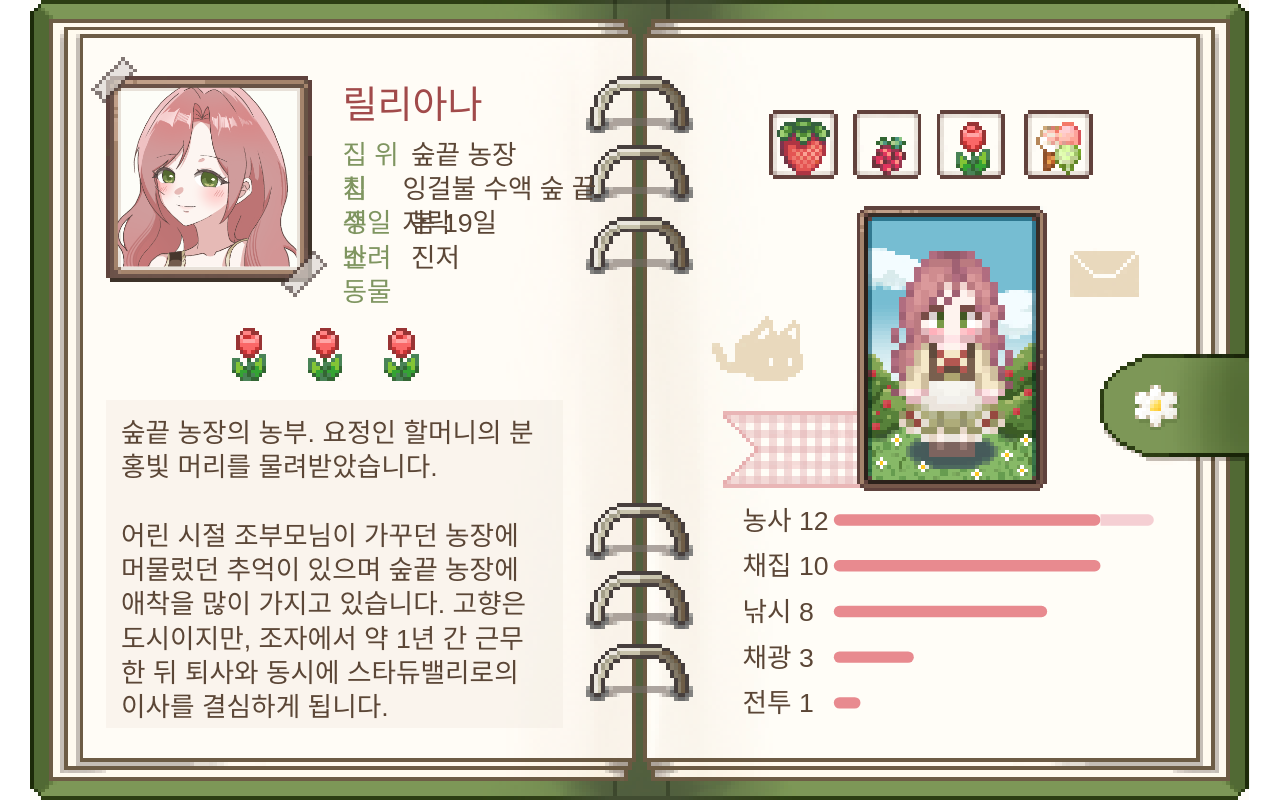
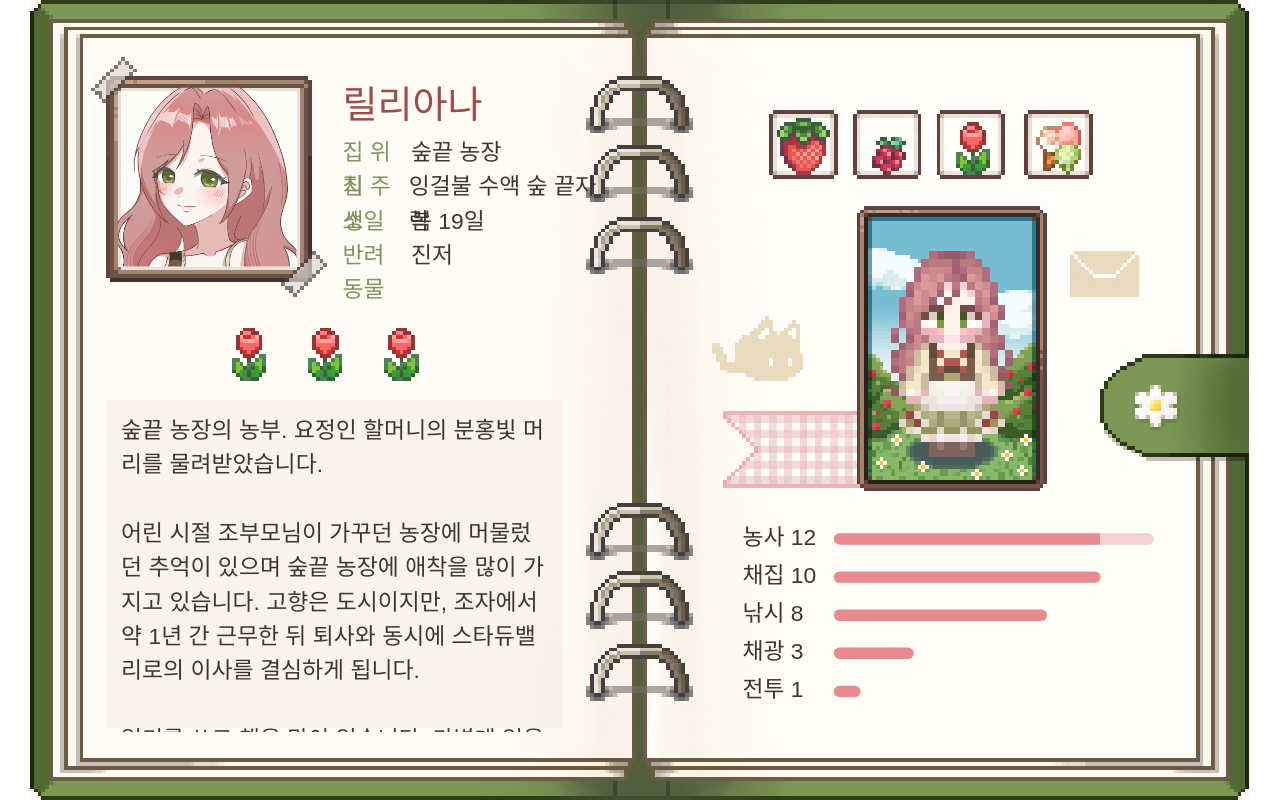
Before and after one commit to kindsmile193163-blip/diary, a plain HTML site: page index.html in a window 1280 px wide. Drawn offline with Linux system fonts and the light colour scheme; a web font is replaced by a local one.

Commit message:
Update index.html
일단 수정1

```diff
--- a/index.html
+++ b/index.html
@@ -5,21 +5,20 @@
 <meta name="viewport" content="width=device-width, initial-scale=1">
 <title>캐릭터 소개</title>
 <style>
-/* 미생체: 눈누 CDN 주소로 불러옵니다 (폰트 파일을 저장소에 올리지 않음) */
+/* 미생체: 눈누 CDN 주소로 */
 @font-face{font-family:'SDMiSaeng';src:url('https://cdn.jsdelivr.net/gh/projectnoonnu/noonfonts_two@1.0/SDMiSaeng.woff') format('woff');font-weight:normal;font-display:swap}
 
 :root{
-  --paper:#fdfbf6;   /* 다이어리 종이색 (스포이드로 찍은 색으로 바꾸세요) */
-  --ink:#5b4636;     /* 글자색 */
-  --accent:#a14a4a;  /* 이름·제목 강조색 */
-  --bs:2;            /* box.png 모서리 두께(px). 6x6 이미지면 2, 9x9면 3 */
+  --paper:#fdfbf6;   /* 다이어리 바탕 */
+  --ink:#403531;     /* 글자 */
+  --accent:#a14a4a;  /* 이름이랑 제목 강조 */
+  --bs:2;            /* box.png 모서리 두께(px) */
 
-  /* ① 초상화가 들어갈 위치/크기 (액자 안쪽) */
+  /* 초상화 위치랑 크기 */
   --px:23px; --py:23px; --ps:47px;
-  /* ⑤ 전신 이미지의 위치/크기. 둘 다 50x75 로 만들었다면 아래 그대로 쓰면 됩니다.
-     (평소 이미지가 16x32 라면 --ax:9px; --ay:5px; --aw:32px; --ah:64px; 로 바꾸세요) */
-  --ax:0px; --ay:0px; --aw:50px; --ah:75px;   /* body.png (평소) */
-  --bx:0px; --by:0px; --bw:50px; --bh:75px;   /* body.gif (호버) */
+  /* 스프라이트 위치랑 크기, 50*75px기준. */
+  --ax:0px; --ay:0px; --aw:50px; --ah:75px;   /* body.png */
+  --bx:0px; --by:0px; --bw:50px; --bh:75px;   /* body.gif */
 }
 
 *{box-sizing:border-box;margin:0;padding:0}
@@ -29,57 +28,56 @@ body{display:flex;align-items:center;justify-content:center;overflow:hidden;
 button{appearance:none;font:inherit;color:inherit;background:none;border:0;cursor:pointer}
 img{display:block;image-rendering:pixelated}
 
-/* 320x210 기준으로 만들고 JS가 임베드 크기에 맞춰 확대합니다 */
+/* 320x210 기준, 임베드 시 확대 */
 #wrap{position:relative;width:320px;height:210px}
 #stage{position:absolute;left:0;top:0;width:320px;height:210px;transform-origin:0 0;
   background:var(--paper) url(images/background.png) 0 0/320px 210px;image-rendering:pixelated;
-  font-size:7px;line-height:9px;overflow:hidden}
+  font-size:6px;line-height:9px;overflow:hidden}
 #stage>*{position:absolute}
 
-/* 도트 테두리 박스 (9-slice): images/box.png 한 장으로 어떤 크기든 늘어납니다.
-   가운데는 투명하게 그리면 --paper 색이 비칩니다. 파일이 없으면 실선 테두리로 대체됩니다. */
+/* 텍박 우땨땨 */
 .box{border:calc(var(--bs)*1px) solid #8a7766;border-image:url(images/box.png) var(--bs) stretch;
   background:var(--paper);background-clip:padding-box;image-rendering:pixelated}
 
-/* 호버(터치 기기는 탭)하면 이미지 교체 */
+/* 호버 이미지 교체 */
 .swap{overflow:hidden}
 .swap img{position:absolute;inset:0;width:100%;height:100%}
 .swap .b{opacity:0}
 .swap:not(.missing):hover .b,.swap:not(.missing).on .b{opacity:1}
 .swap:not(.missing):hover .a,.swap:not(.missing).on .a{opacity:0}
 
-/* ① 초상화 (액자는 background.png에 그려져 있다고 가정) */
+/* 1. 초상화 */
 #portrait{left:var(--px);top:var(--py);width:var(--ps);height:var(--ps)}
-#portrait img{image-rendering:auto} /* 도트풍 초상화면 이 줄을 지우세요 */
+#portrait img{image-rendering:auto}
 
-/* ② 기본 정보 */
+/* 2. 기본 정보 */
 #info{left:82px;top:21px;width:70px}
 #info .name{font-size:10px;line-height:13px;color:var(--accent);margin-bottom:2px}
 #info p{display:flex;gap:3px;height:9px}
 #info b{font-weight:normal;color:#7f9560;width:15px}
 
-/* ③ 소개글 */
+/* 3. 소개글 */
 #intro{left:19px;top:105px;width:122px;height:87px;padding:4px 5px;overflow-y:auto;scrollbar-width:none;white-space:pre-line}
 #intro::-webkit-scrollbar{display:none}
 
-/* ④ 좋아하는 것 (슬롯 테두리는 background.png에 그려져 있다고 가정) */
+/* 4. 좋아하는 것 */
 .fav{top:29px;width:18px;height:18px;padding:1px}
 .fav img{width:16px;height:16px}
 .fav:hover img,.fav.sel img{transform:translateY(-1px)}
 
-/* 말풍선 (④, ⑥ 공용). 높이는 글자 수에 맞춰 자동으로 늘어납니다 */
+/* 말풍선(4, 6 공용) */
 #tip{display:none;z-index:5;padding:2px 3px}
 #tip.show{display:block}
 #tip h4{font-weight:normal;font-size:8px;color:var(--accent)}
 
-/* ⑤ 전신 (50x75 영역 전체가 호버 영역) */
+/* 5. 스프라이트 */
 #body{left:217px;top:54px;width:50px;height:75px}
 #body .a{inset:auto;left:var(--ax);top:var(--ay);width:var(--aw);height:var(--ah)}
 #body .b{inset:auto;left:var(--bx);top:var(--by);width:var(--bw);height:var(--bh)}
 
-/* ⑥ 능력치: 이름+점수 글자 / 얇은 막대 (10까지 진하게, 초과분은 연하게) */
-#stats{left:187px;top:130px;width:124px}
-.row{display:flex;align-items:center;height:12px}
+/* 6. 능력치 */
+#stats{left:187px;top:136px;width:124px}
+.row{display:flex;align-items:center;height:10px}
 .lbl{width:24px;text-align:left;white-space:nowrap;line-height:1}
 .lbl:hover,.row.sel .lbl{color:var(--accent)}
 .lbl em{font-style:normal}
@@ -87,18 +85,19 @@ img{display:block;image-rendering:pixelated}
 .bar i{position:absolute;top:0;height:3px;border-radius:2px}
 .bar .f{left:0;width:calc(min(var(--v),10)*7px);background:#e88a8f}
 .bar .o{left:70px;width:calc(max(var(--v) - 10,0)*7px);background:#f5cfd3;border-radius:0 2px 2px 0}
+.row[data-v="11"] .f,.row[data-v="12"] .f{border-radius:2px 0 0 2px}
 </style>
 </head>
 <body>
 <div id="wrap"><div id="stage">
 
-  <!-- ① 초상화: images/portrait.png (평소) / images/portrait-hover.png (호버) -->
+  <!-- 1. 초상화: images/portrait.png / images/portrait-hover.png (호버/클릭) -->
   <div id="portrait" class="swap">
     <img class="a" src="images/portrait.png" alt="초상화" onerror="this.style.visibility='hidden'">
     <img class="b" src="images/portrait-hover.png" alt="" onerror="this.parentNode.classList.add('missing');this.style.display='none'">
   </div>
 
-  <!-- ② 기본 정보 -->
+  <!-- 2. 기본 정보 -->
   <div id="info">
     <div class="name">릴리아나</div>
     <p><b>집 위치</b>숲끝 농장</p>
@@ -107,26 +106,26 @@ img{display:block;image-rendering:pixelated}
     <p><b>반려동물</b>진저</p>
   </div>
 
-  <!-- ③ 소개글 (길면 스크롤됩니다) -->
+  <!-- 3. 소개글 -->
   <div id="intro">숲끝 농장의 농부. 요정인 할머니의 분홍빛 머리를 물려받았습니다.
 
   어린 시절 조부모님이 가꾸던 농장에 머물렀던 추억이 있으며 숲끝 농장에 애착을 많이 가지고 있습니다. 고향은 도시이지만, 조자에서 약 1년 간 근무한 뒤 퇴사와 동시에 스타듀밸리로의 이사를 결심하게 됩니다.
 
   일기를 쓰고 책을 많이 읽습니다. 가볍게 읽을 수 있는 소설류를 가장 좋아해요. 애칭은 리리.</div>
 
-  <!-- ④ 좋아하는 것 (16x16) / 클릭하면 말풍선 -->
+  <!-- 4. 좋아하는 것들 -->
   <button class="fav" style="left:194px" data-title="딸기" data-desc="달콤한 늦봄의 맛. 봄이 오길 기다리는 이유 중 하나예요. 온실에서 기르고 있는 딸기도 있지만, 언제나 달걀 축제에서 딸기 씨앗을 사오곤 해요."><img src="images/strawberry.png" alt="딸기" onerror="this.style.visibility='hidden'"></button>
   <button class="fav" style="left:216px" data-title="새먼베리" data-desc="아주 어릴 적 할아버지와 새먼베리를 바구니가 넘칠만큼 따와 전부 잼으로 끓였던 기억이 있어요. 갓 구운 빵에 발라 먹는 추억의 맛."><img src="images/salmonberry.png" alt="새먼베리" onerror="this.style.visibility='hidden'"></button>
-  <button class="fav" style="left:238px" data-title="튤립" data-desc="할머니와 할아버지가 불러주시던 별명이에요. 꼬마 튤립은 어느덧 어른이 되었지만 아직도 분홍색 튤립을 보면 할머니의 미소가 떠올라요."><img src="images/tulip.png" alt="튤립" onerror="this.style.visibility='hidden'"></button>
-  <button class="fav" style="left:261px" data-title="알록달록 세 가지 맛 아이스크림" data-desc="입 안에 퍼지는 달콤한 맛들을 사랑해요. 가끔은 입안이 아릴 정도로 단맛에 머리가 아플 날도 있겠지만 어떻게 이런 걸 사랑하지 않을 수가 있겠어요?"><img src="images/icecream.png" alt="아이스크림" onerror="this.style.visibility='hidden'"></button>
+  <button class="fav" style="left:238px" data-title="튤립" data-desc="할머니와 할아버지가 불러주시던 별명이에요. 꼬마 튤립은 어느덧 어른이 되었지만, 아직도 분홍색 튤립을 보면 할머니의 미소가 떠올라요."><img src="images/tulip.png" alt="튤립" onerror="this.style.visibility='hidden'"></button>
+  <button class="fav" style="left:261px" data-title="알록달록 세 가지 맛 아이스크림" data-desc="입 안에 퍼지는 달콤한 맛들을 사랑해요. 가끔은 입안이 아릴 정도로 단맛에 머리가 아플 날도 있겠지만... 어떻게 이런 걸 사랑하지 않을 수가 있겠어요?"><img src="images/icecream.png" alt="아이스크림" onerror="this.style.visibility='hidden'"></button>
 
-  <!-- ⑤ 전신: images/body.png (평소) / images/body.gif (호버) -->
+  <!-- 5. 전신: images/body.png / images/body.gif (호버/클릭) -->
   <div id="body" class="swap">
     <img class="a" src="images/body.png" alt="전신" onerror="this.style.visibility='hidden'">
     <img class="b" src="images/body.gif" alt="" onerror="this.parentNode.classList.add('missing');this.style.display='none'">
   </div>
 
-  <!-- ⑥ 능력치: data-v 는 점수(최대 10, 초과 가능) / data-desc 는 이름을 눌렀을 때 나오는 설명 -->
+  <!-- 6. 능력치 -->
   <div id="stats">
     <div class="row" data-v="12" data-desc="할아버지가 남기고 간 농사 노트의 도움을 받고 있어요. 농장 한켠엔 작은 꽃밭들이 모여있고요. 어쩐지 대왕작물이 자주 열리는 이유는 할머니가 얘기해 준 요정 친구들 덕분인 걸까요?"><button class="lbl"><span class="nm">농사</span> <em></em></button><div class="bar"><i class="f"></i><i class="o"></i></div></div>
     <div class="row" data-v="10" data-desc="새먼베리, 블랙베리, 길가에 핀 수선화와 스위트피... 숲자락에 숨겨진 모든 것들을 사랑해요. 가장 좋아하는 새먼베리가 열리는 봄엔 꼭 새먼베리 잼을 만들고 있어요."><button class="lbl"><span class="nm">채집</span> <em></em></button><div class="bar"><i class="f"></i><i class="o"></i></div></div>
@@ -140,7 +139,6 @@ img{display:block;image-rendering:pixelated}
 </div></div>
 
 <script>
-// true 로 바꾸면 항상 정수 배율(1x, 2x, 3x…)로만 확대해 도트가 가장 선명합니다 (남는 여백 생김)
 const SNAP = false;
 
 const wrap = document.getElementById('wrap'), stage = document.getElementById('stage');
@@ -153,18 +151,18 @@ function fit() {
 }
 addEventListener('resize', fit); fit();
 
-// 터치 기기는 호버가 없으니 탭으로 이미지 교체
+// 아이패드 클릭용
 if (matchMedia('(hover:none)').matches)
   document.querySelectorAll('.swap').forEach(e => e.addEventListener('click', () => e.classList.toggle('on')));
 
-// 능력치: 막대 길이와 숫자를 data-v 에서 채움
+// 능력치 막대 길이, 숫자 data-v로 채움
 document.querySelectorAll('.row').forEach(r => {
   const v = +r.dataset.v;
   r.style.setProperty('--v', v);
   r.querySelector('em').textContent = v;
 });
 
-// 말풍선: 누른 요소 아래에 띄우고, 아래 공간이 모자라면 위로 띄움
+// 말풍선 기본 아래, 공간 모자라면 위로 띄움
 const tip = document.getElementById('tip');
 const favs = document.querySelectorAll('.fav'), rows = document.querySelectorAll('.row');
 function closeTip() {
```
